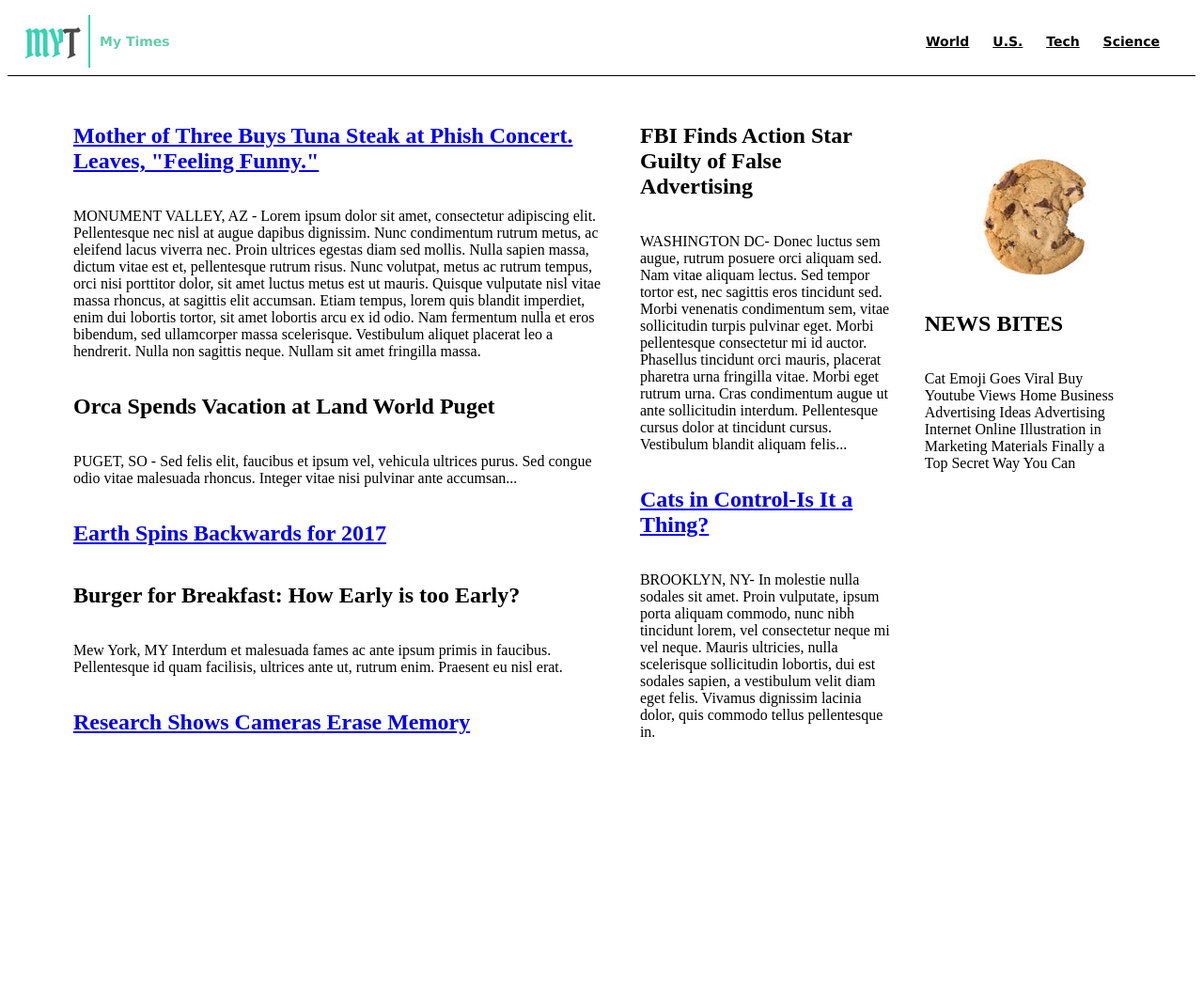
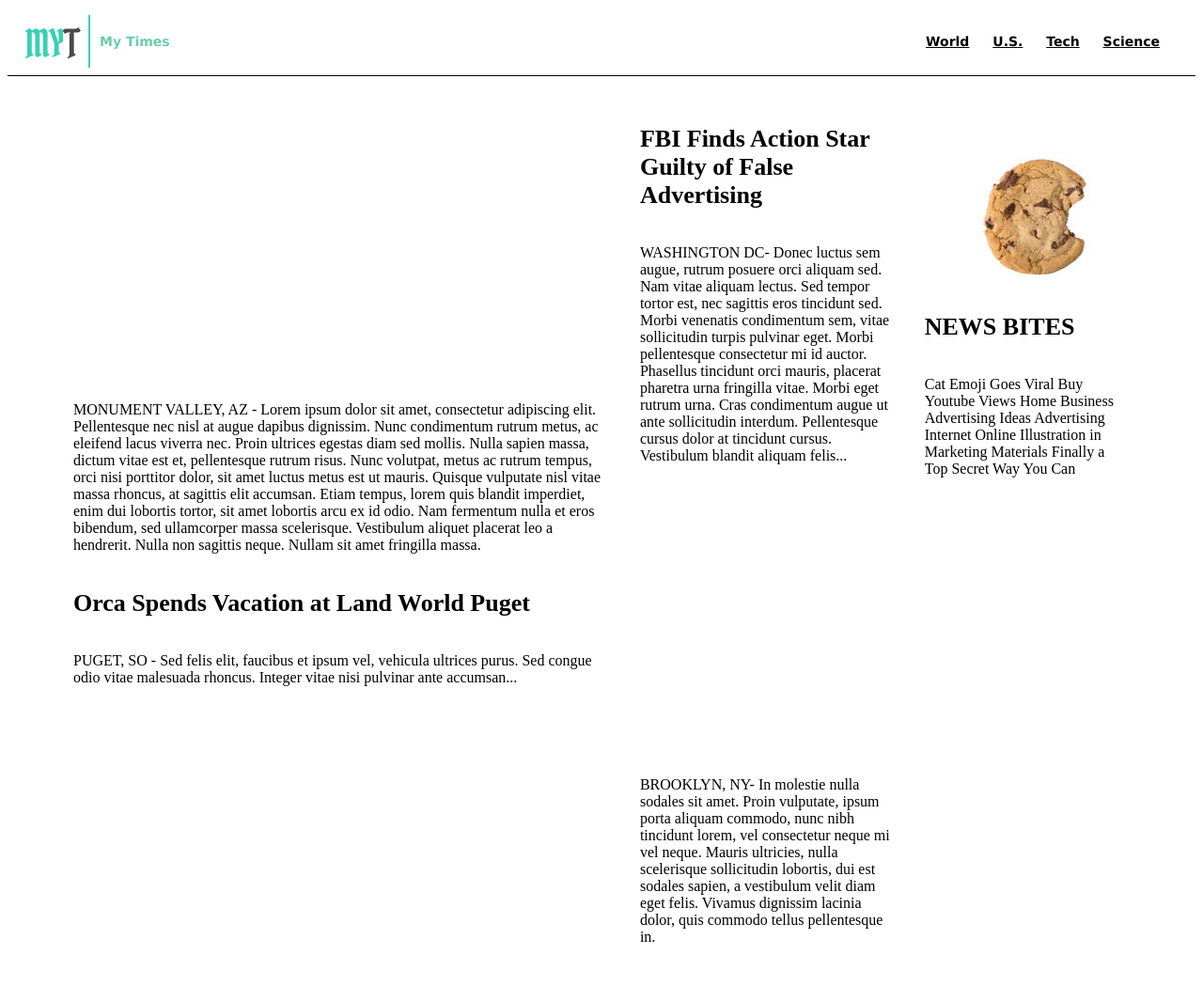
Before and after one commit to pscnorge/mytimes, a plain HTML site: page index.html in a window 1280 px wide. Shown: the top 1049 px of the page at 94% size. Before the commit the page ends 842 px from the top, so only its background shows below. Drawn offline with Linux system fonts and the light colour scheme.

Commit message:
Begin styling of piclinks and typography

```diff
--- a/index.html
+++ b/index.html
@@ -19,25 +19,25 @@
     </header>
     <main>
       <div class="column large">
-        <div class="piclink">
+        <div class="piclink p1">
           <h2><a href="#">Mother of Three Buys Tuna Steak at Phish Concert. Leaves, "Feeling Funny."</a></h2>
         </div>
         <p>MONUMENT VALLEY, AZ - Lorem ipsum dolor sit amet, consectetur adipiscing elit. Pellentesque nec nisl at augue dapibus dignissim. Nunc condimentum rutrum metus, ac eleifend lacus viverra nec. Proin ultrices egestas diam sed mollis. Nulla sapien massa, dictum vitae est et, pellentesque rutrum risus. Nunc volutpat, metus ac rutrum tempus, orci nisi porttitor dolor, sit amet luctus metus est ut mauris. Quisque vulputate nisl vitae massa rhoncus, at sagittis elit accumsan. Etiam tempus, lorem quis blandit imperdiet, enim dui lobortis tortor, sit amet lobortis arcu ex id odio. Nam fermentum nulla et eros bibendum, sed ullamcorper massa scelerisque. Vestibulum aliquet placerat leo a hendrerit. Nulla non sagittis neque. Nullam sit amet fringilla massa.</p>
         <h2>Orca Spends Vacation at Land World Puget</h2>
         <p>PUGET, SO - Sed felis elit, faucibus et ipsum vel, vehicula ultrices purus. Sed congue odio vitae malesuada rhoncus. Integer vitae nisi pulvinar ante accumsan...</p>
-        <div class="piclink">
+        <div class="piclink p2">
           <h2><a href="#">Earth Spins Backwards for 2017</a></h2>
         </div>
         <h2>Burger for Breakfast: How Early is too Early?</h2>
         <p>Mew York, MY Interdum et malesuada fames ac ante ipsum primis in faucibus. Pellentesque id quam facilisis, ultrices ante ut, rutrum enim. Praesent eu nisl erat.</p>
-        <div class="piclink">
+        <div class="piclink p3">
           <h2><a href="#">Research Shows Cameras Erase Memory</a></h2>
         </div>
       </div>
       <div class="column medium">
         <h2>FBI Finds Action Star Guilty of False Advertising</h2>
         <p>WASHINGTON DC- Donec luctus sem augue, rutrum posuere orci aliquam sed. Nam vitae aliquam lectus. Sed tempor tortor est, nec sagittis eros tincidunt sed. Morbi venenatis condimentum sem, vitae sollicitudin turpis pulvinar eget. Morbi pellentesque consectetur mi id auctor. Phasellus tincidunt orci mauris, placerat pharetra urna fringilla vitae. Morbi eget rutrum urna. Cras condimentum augue ut ante sollicitudin interdum. Pellentesque cursus dolor at tincidunt cursus. Vestibulum blandit aliquam felis...</p>
-        <div class="piclink">
+        <div class="piclink p4">
           <h2><a href="#">Cats in Control-Is It a Thing?</a></h2>
         </div>
         <p>BROOKLYN, NY- In molestie nulla sodales sit amet. Proin vulputate, ipsum porta aliquam commodo, nunc nibh tincidunt lorem, vel consectetur neque mi vel neque. Mauris ultricies, nulla scelerisque sollicitudin lobortis, dui est sodales sapien, a vestibulum velit diam eget felis. Vivamus dignissim lacinia dolor, quis commodo tellus pellentesque in.</p>
--- a/resources/css/style.css
+++ b/resources/css/style.css
@@ -32,6 +32,8 @@ main {
   display: flex;
   justify-content: center;
   padding: 30px 70px;
+  font-family: "Times New Roman" serif;
+  font-size: 16px;
 }
 .column {
   display: flex;
@@ -56,3 +58,19 @@ main {
 .column.small h2 {
   text-transform: uppercase;
 }
+h2 {
+ font-size: 26px;
+}
+.piclink {
+  display: flex;
+  justify-content: center;
+  height: 300px;
+  background-repeat: none;
+}
+.piclink a {
+  color: white;
+  text-decoration: none;
+}
+.piclink.p1 {
+  justify-content: flex-start;
+}
```
